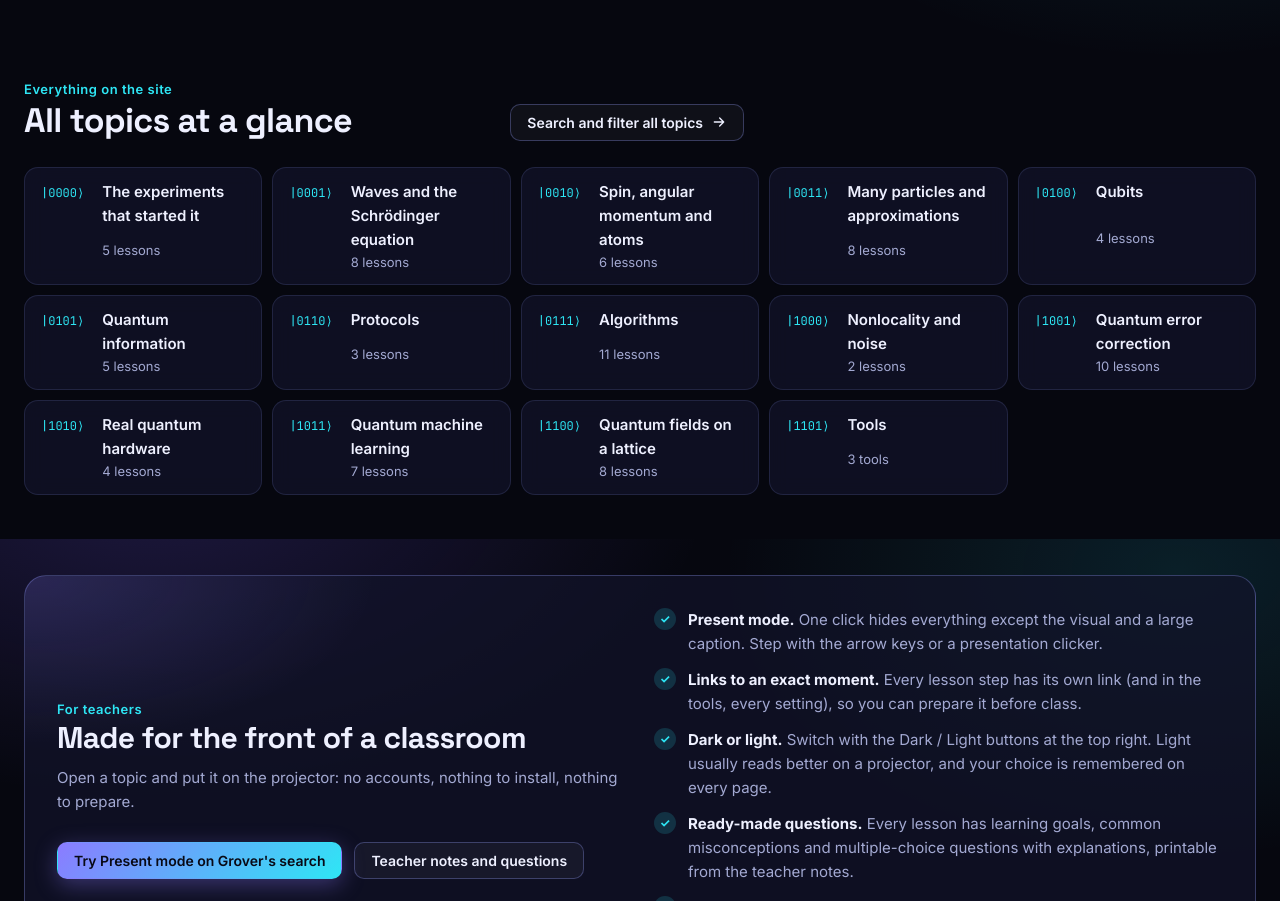
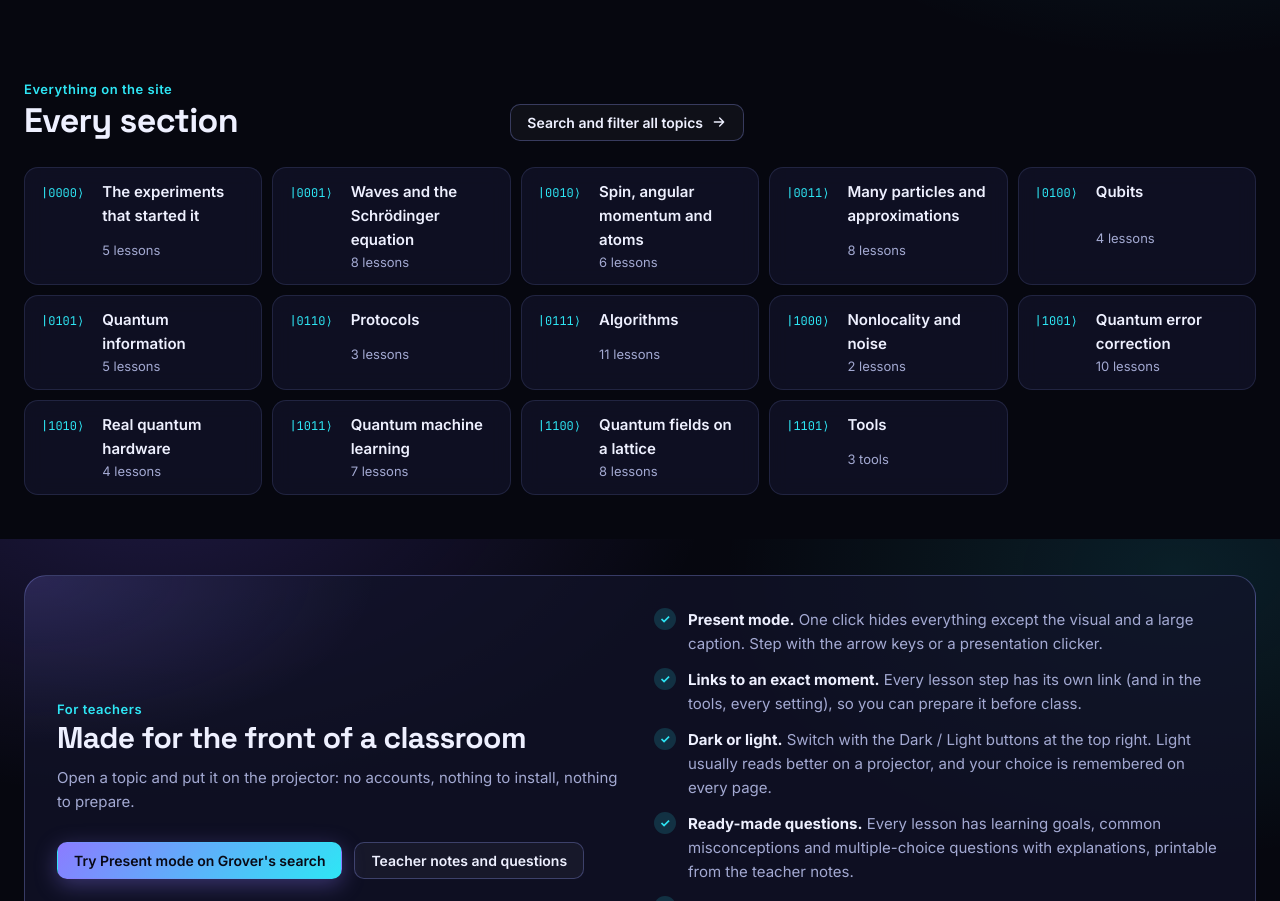
Before and after one commit to thinkiamparanoid2/quantum-physics-lab, a website with bundled scripts: page web/index.html in a window 1280 px wide. Shown: the part 1861-2762 px from the top of the page. Built offline with nearby package versions, Linux system fonts and the light colour scheme.

Commit message:
Home: rename the section grid 'Every section'

```diff
--- a/web/index.html
+++ b/web/index.html
@@ -77,7 +77,7 @@
       <div class="section-head section-head-row">
         <div>
           <span class="eyebrow">Everything on the site</span>
-          <h2 id="path-title">All topics at a glance</h2>
+          <h2 id="path-title">Every section</h2>
         </div>
         <a class="btn" href="topics/">Search and filter all topics
           <svg viewBox="0 0 24 24" aria-hidden="true"><path d="M5 12h14M13 6l6 6-6 6"/></svg></a>
```
